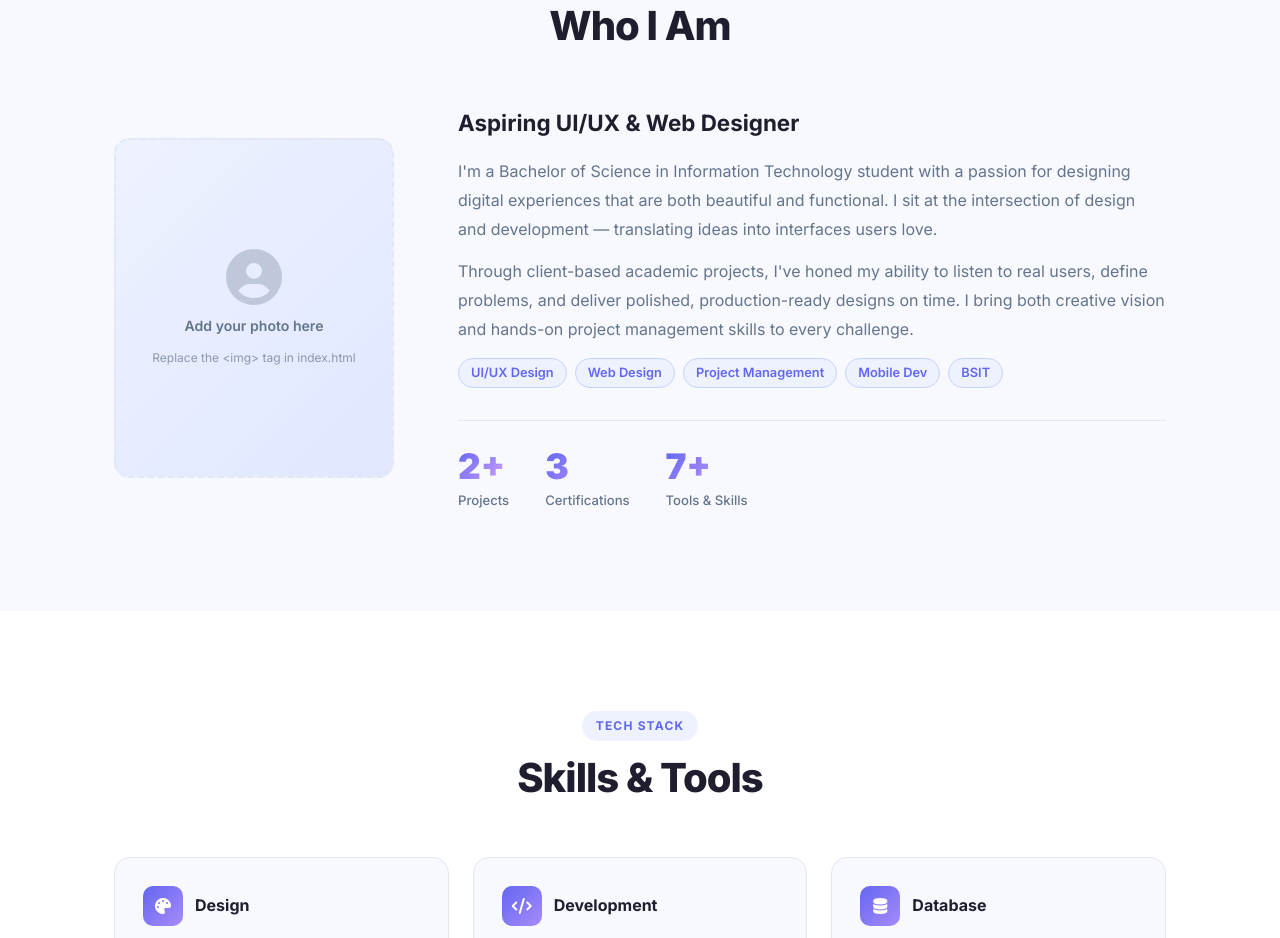
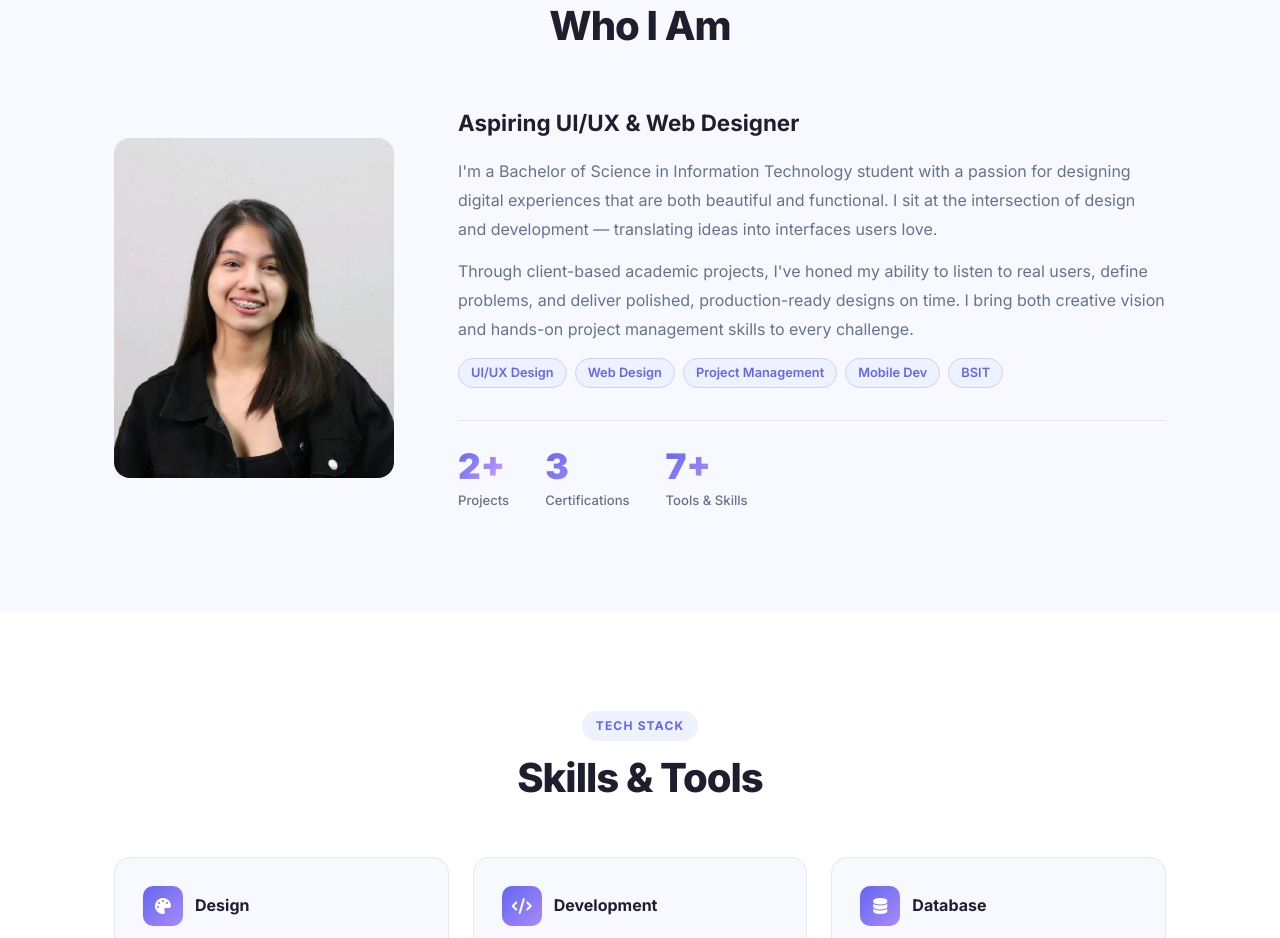
Before and after one commit to shy-spec/shy-spec.github.io, a plain HTML site: page index.html in a window 1280 px wide. Shown: the part 940-1878 px from the top of the page. Drawn offline with Linux system fonts and the light colour scheme.

Commit message:
Add files via upload

```diff
--- a/index.html
+++ b/index.html
@@ -75,11 +75,7 @@
       </div>
       <div class="about-grid">
         <div class="about-photo reveal">
-          <div class="photo-frame">
-            <i class="fas fa-user-circle"></i>
-            <p>Add your photo here</p>
-            <span>Replace the &lt;img&gt; tag in index.html</span>
-          </div>
+          <img src="mishay.jpg" alt="Mishay Marie C. Santiago" style="width:280px;height:340px;object-fit:cover;border-radius:16px;" />
         </div>
         <div class="about-content reveal">
           <h3>Aspiring UI/UX &amp; Web Designer</h3>
```
Also changed, not shown: mishay.jpg (added).
